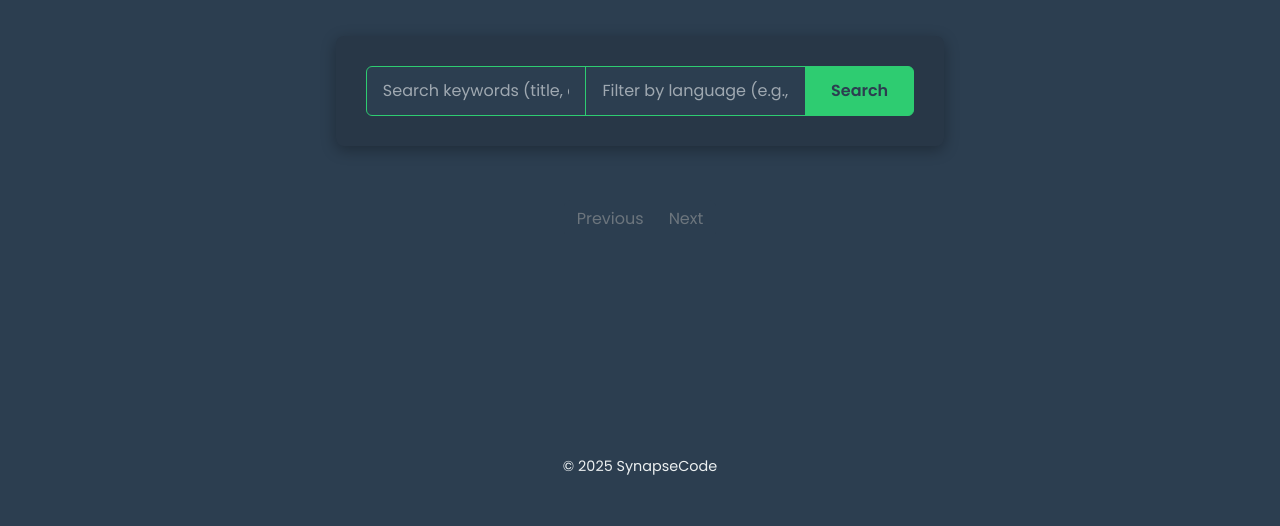
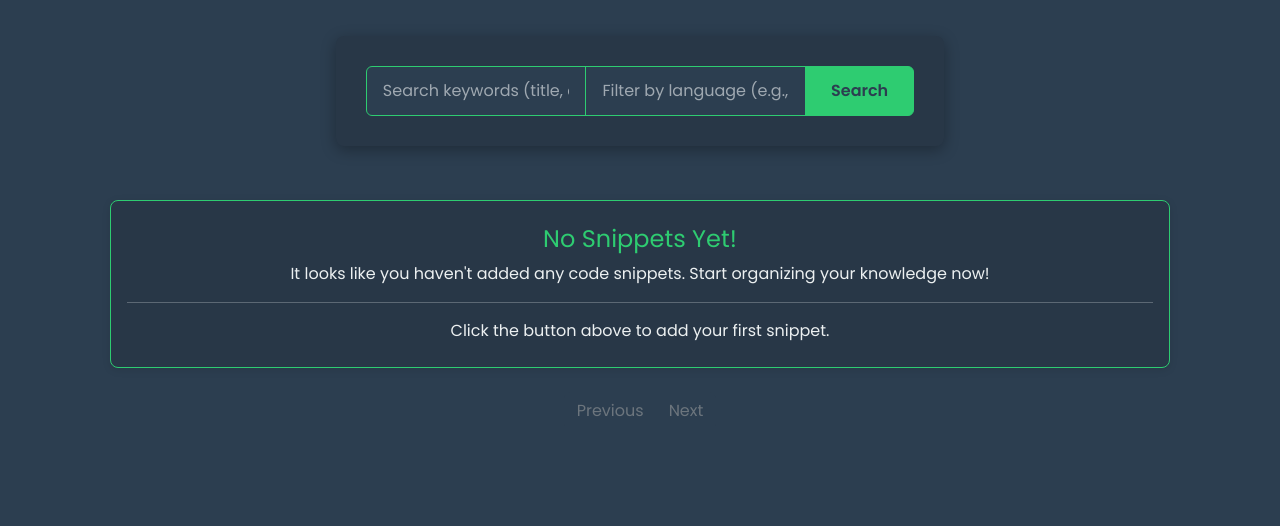
Before and after one commit to kishan59/SynapseCode-Flask-App, a Flask app: page /snippets/my_snippets in a window 1280 px wide. Shown: the part 306-832 px from the top of the page. Before the commit the page ends 781 px from the top, so only its background shows below. Run offline with Flask 3, Linux system fonts and the light colour scheme; the visitor is signed in with stand-in values (Sample User, id 1); data that the repository does not hold is empty.

Commit message:
add snippets if else condition corrected

```diff
--- a/app/templates/snippets/my_snippets.html
+++ b/app/templates/snippets/my_snippets.html
@@ -25,7 +25,7 @@
         </div>
     </div>
 
-    {% if snippets %}
+    {% if snippets.items %}
         <div class="row row-cols-1 row-cols-md-2 row-cols-lg-3 g-4">
             {% for snippet in snippets %}
                 <div class="col">
```
